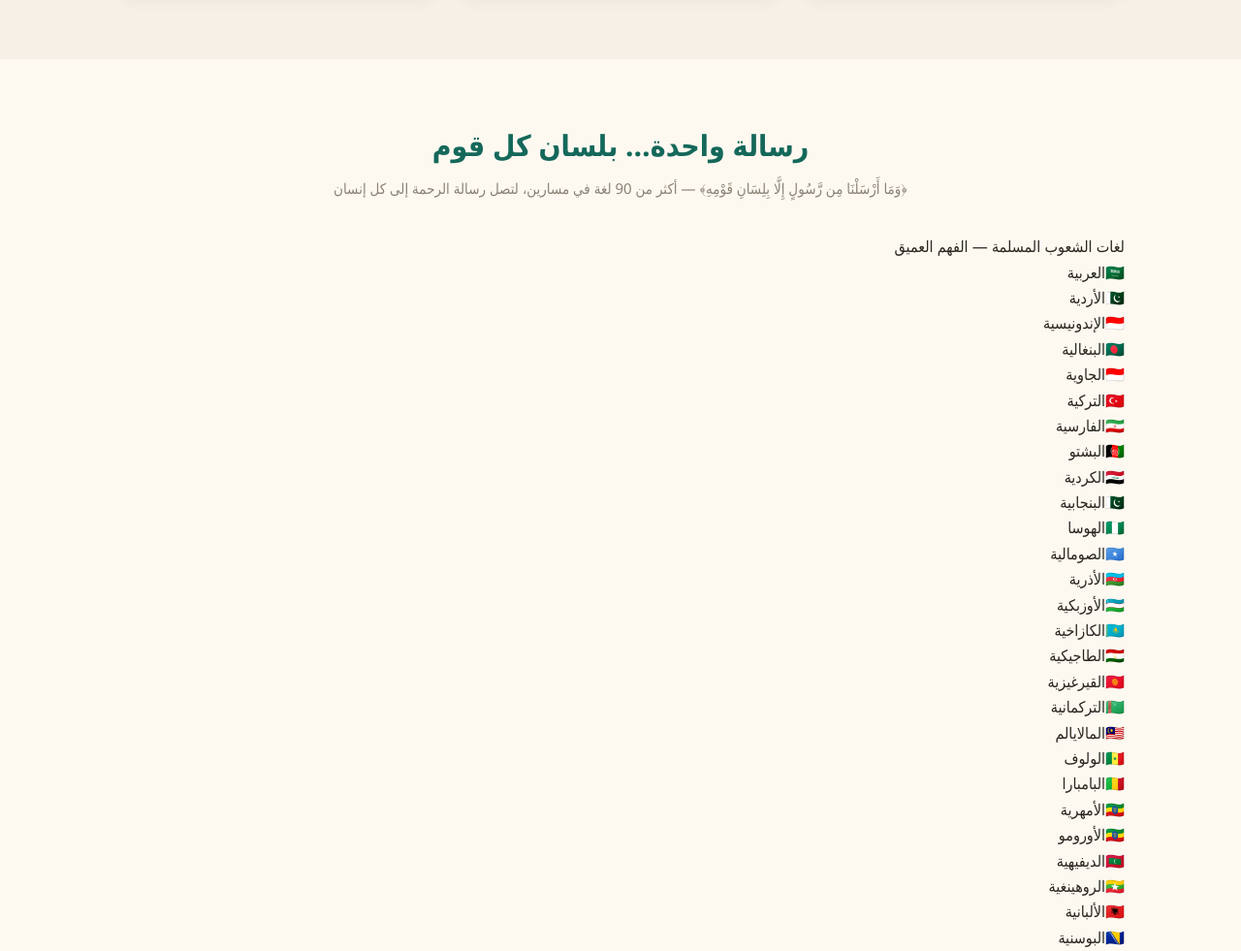
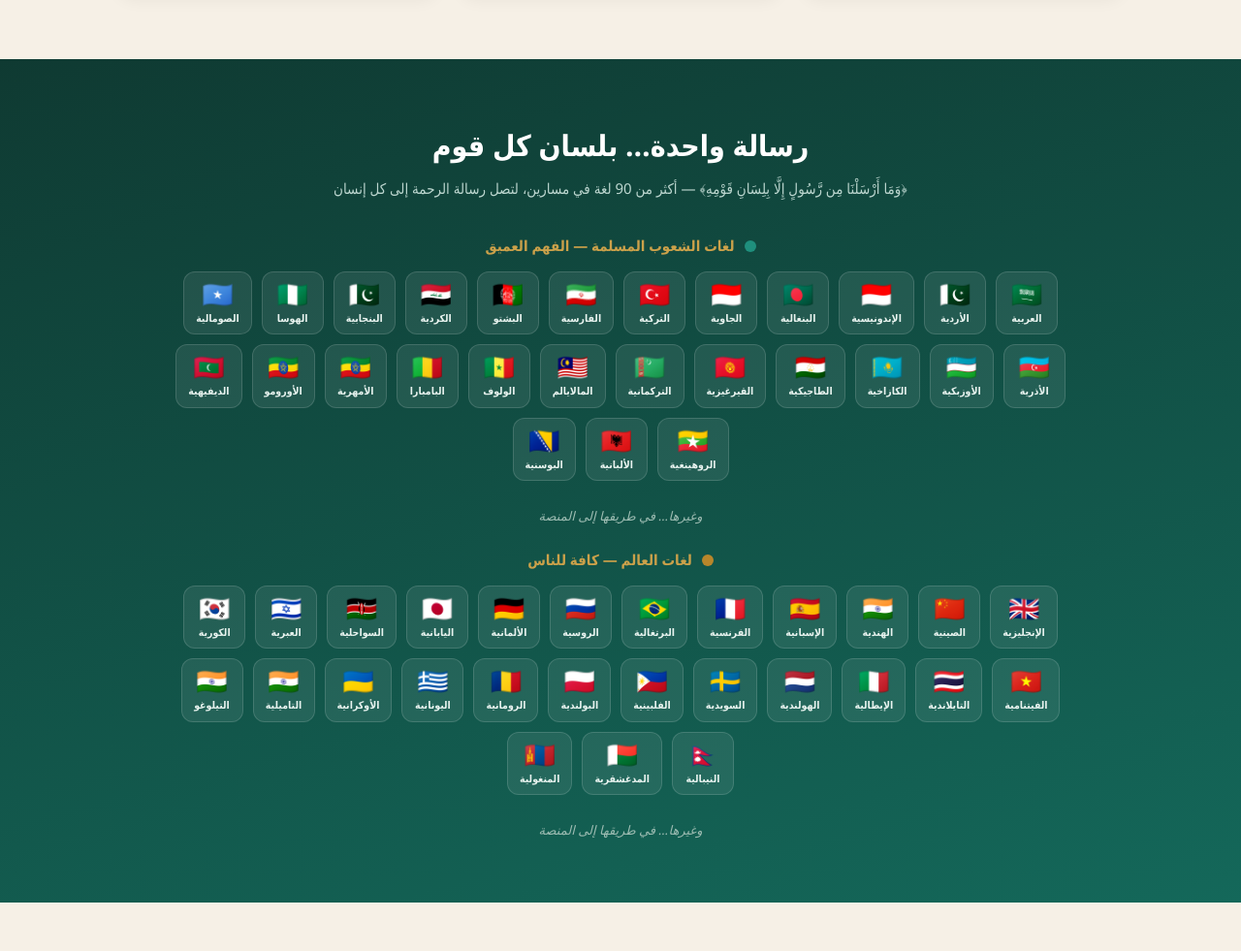
Before and after one commit to alhassani777/ihdina-1word4world.github.io, a plain HTML site: page index.html in a window 1280 px wide. Shown: the part 1403-2384 px from the top of the page at 97% size. Drawn offline with Linux system fonts and the light colour scheme.

Commit message:
Add files via upload
تعديل

```diff
--- a/css/style.css
+++ b/css/style.css
@@ -121,3 +121,17 @@ footer .g{color:var(--gold);font-weight:800}
   .hero{padding:48px 0 44px}
   section{padding:44px 0}
 }
+
+/* REACH — حائط الأعلام */
+#reach{background:linear-gradient(165deg,#0f3a32,#14685a);color:#fff}
+#reach .sec{color:#fff}
+#reach .sec-sub{color:#bcd6cf}
+.reach-block{margin:22px 0 0}
+.reach-label{display:flex;align-items:center;gap:10px;justify-content:center;font-size:15px;font-weight:800;color:var(--gold2);margin-bottom:14px}
+.reach-label .dot{width:12px;height:12px;border-radius:50%}
+.flag-wall{display:flex;flex-wrap:wrap;justify-content:center;gap:10px;max-width:920px;margin:0 auto}
+.flag-chip{display:flex;flex-direction:column;align-items:center;gap:4px;background:rgba(255,255,255,.08);border:1px solid rgba(255,255,255,.14);border-radius:12px;padding:9px 12px 7px;min-width:64px;transition:.15s;cursor:default}
+.flag-chip:hover{background:rgba(255,255,255,.18);transform:translateY(-3px)}
+.flag-chip .fl{font-size:26px;line-height:1}
+.flag-chip .nm{font-size:10.5px;font-weight:700;color:#e8f3ef;white-space:nowrap}
+.reach-more{text-align:center;color:#9dbcb2;font-size:13px;font-style:italic;margin-top:16px}
```
